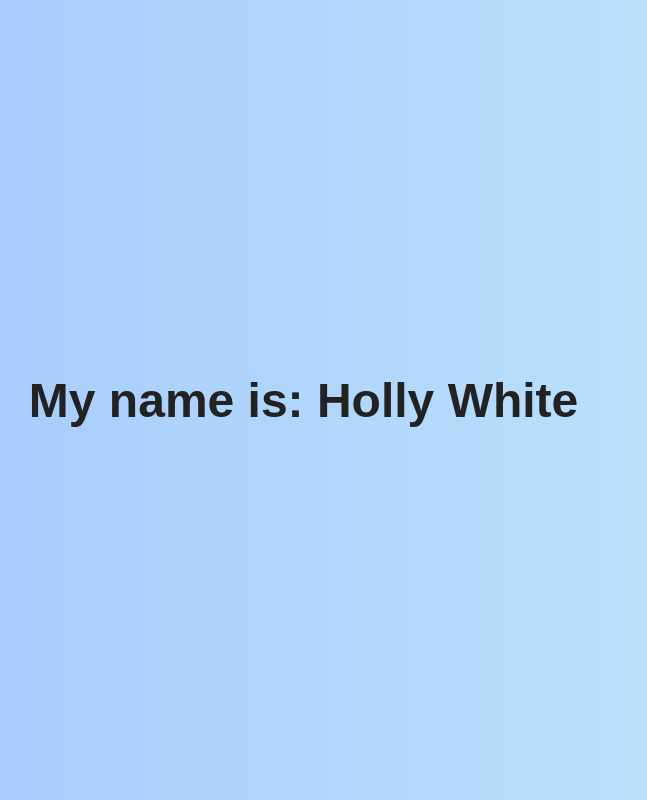
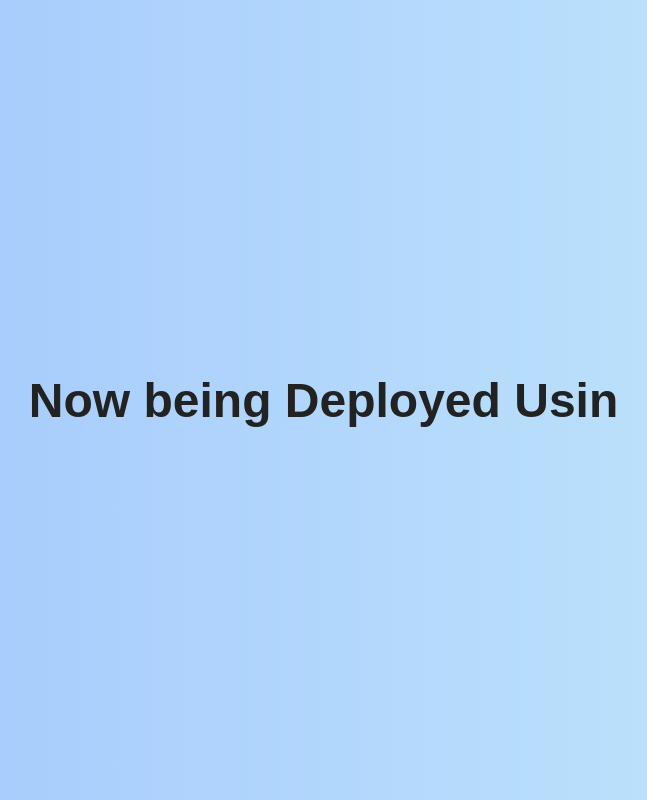
Before and after one commit to HollyWhite15/GitHubTutorialCLI, a plain HTML site: page index.html in a window 1280 px wide. Shown: the whole page, without its empty margins (316-963 px from the left). Drawn offline with Linux system fonts and the light colour scheme.

Commit message:
Added Now being Deployed Using GitHub Actions text

```diff
--- a/index.html
+++ b/index.html
@@ -33,6 +33,6 @@
     </style>
 </head>
 <body>
-    <h1>My name is: Holly White</h1>
+    <h1>Now being Deployed Using GitHub Actions</h1>
 </body>
 </html>
```
